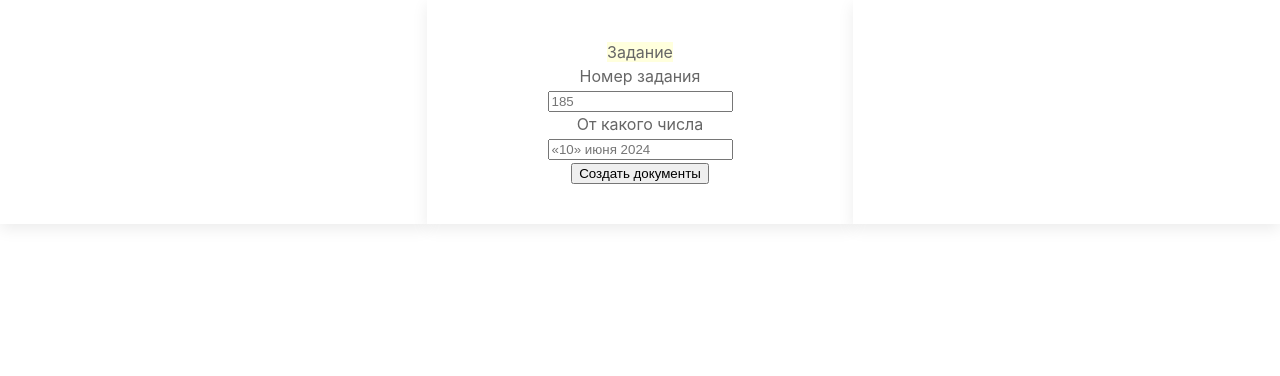
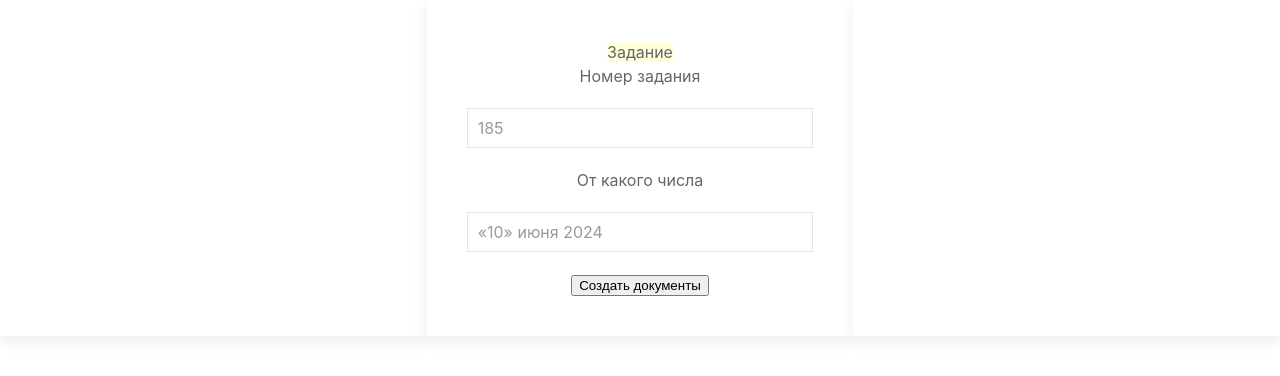
Before and after one commit to mianger22/glodocsy_core, a React (Create React App) app: page / in a window 1280 px wide. Shown: the top 376 px of the page. Built offline with nearby package versions, Linux system fonts and the light colour scheme.

Commit message:
changed classNameName on className

```diff
--- a/src/Products/document_generator/Document_generator.jsx
+++ b/src/Products/document_generator/Document_generator.jsx
@@ -35,12 +35,12 @@ const Document_generator = () => (
         /* and other goodies */
       }) => (
         <form onSubmit={handleSubmit}>
-            <div classNameName="mb-4">
-                <label classNameName="input-label" for="Patrol_task_number" style={{color: "rgb(167, 150, 0);"}}>Номер задания</label>
+            <div className="mb-4">
+                <label className="input-label" for="Patrol_task_number" style={{color: "rgb(167, 150, 0);"}}>Номер задания</label>
 
-                <div classNameName="uk-margin">
+                <div className="uk-margin">
                     <input
-                        classNameName="uk-input"
+                        className="uk-input"
                         type="number"
                         placeholder="185"
                         aria-label="Patrol_task_number"
@@ -55,9 +55,9 @@ const Document_generator = () => (
             <div className="mb-4">
                 <label className="input-label" for="Date_issue_task">От какого числа</label>
 
-                <div classNameName="uk-margin">
+                <div className="uk-margin">
                     <input
-                        classNameName="uk-input date_selection"
+                        className="uk-input date_selection"
                         type="text"
                         placeholder="«10» июня 2024"
                         aria-label="Date_issue_task"
```
